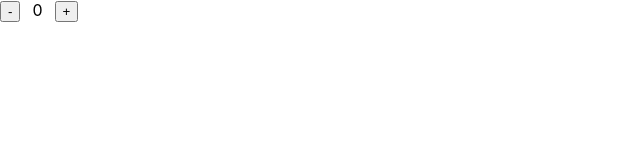
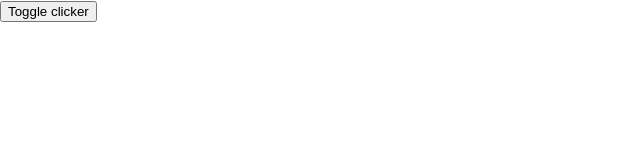
Before and after one commit to evgenv1986/LearnJavaScript, a React (Create React App) app: page / in a window 1280 px wide. Shown: the top 160 px of the page, without its empty margins (0-640 px from the left). Built offline with nearby package versions, Linux system fonts and the light colour scheme.

Commit message:
добавлена кнопка для визуализации/скрытия счетчика. useEffect метод выполняемый при создании компонента - типа componentDidMount.

```diff
--- a/src/App.js
+++ b/src/App.js
@@ -1,11 +1,17 @@
 //import './App.css';
+import React, {useState} from 'react';
 import {Clicker} from './clicker/Clicker';
 
 function App() {
+  const [isClicker, setClicker] = useState(false);
+
   return (
     <div className="App">
         <div>
-          <Clicker />
+          <button onClick={ () => setClicker(!isClicker)}>
+            Toggle clicker
+          </button>
+          {isClicker && <Clicker />}
         </div>
     </div>
   );
--- a/src/clicker/Clicker.jsx
+++ b/src/clicker/Clicker.jsx
@@ -1,43 +1,29 @@
-import React, { Component } from 'react';
+import React, { useState, useEffect } from 'react';
 
-class Clicker extends React.Component {
-  constructor(props) {
-    super(props);
-    this.state = {
-      count: 0,
-    };
-  }
+function Clicker() {
+  const [count, setCount] = useState(0);
+  const [loading, setLoading] = useState(false);
 
-  handleIncrement = () => {
-    this.setState({ count: this.state.count + 1 });
+  const increment = () => {
+    setCount(count + 1);
   };
 
-  handleDecrement = () => {
-    this.setState({ count: this.state.count - 1 });
+  const decrement = () => {
+    setCount(count - 1);
   };
 
-  compomenetDidMount() {
-    console.log('compomenetDidMount');
-  }
+  useEffect(() => {
+    console.log('hello from clicker', count);
+    return () => console.log('good by clicker');
+  }, [count]);
 
-  componentDidUpdate() {
-    console.log('componentDidUpdate');
-  }
-
-  componentWillUnmount() {
-    console.log('componentWillUnmount');
-  }
-
-  render() {
-    console.log('render, count = ' + this.state.count);
-    return (
-      <div className="Clicker" style={{ margin: 'auto', width: '3' }}>
-        <button onClick={this.handleDecrement}>-</button>
-        <span style={countStyle}>{this.state.count}</span>
-        <button onClick={this.handleIncrement}>+</button>
-      </div>
-    );
-  }
+  return (
+    <div className="Clicker" style={{ margin: 'auto', width: '3' }}>
+      <button onClick={decrement}>-</button>
+      <span style={countStyle}>{count}</span>
+      <button onClick={increment}>+</button>
+    </div>
+  );
 }
 
 export { Clicker };
```
